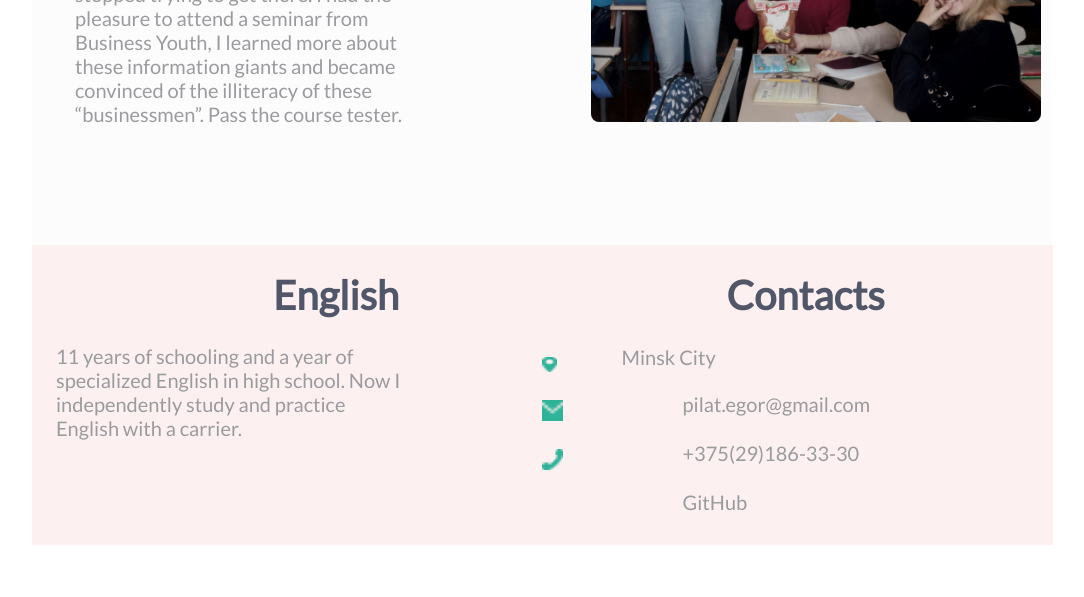
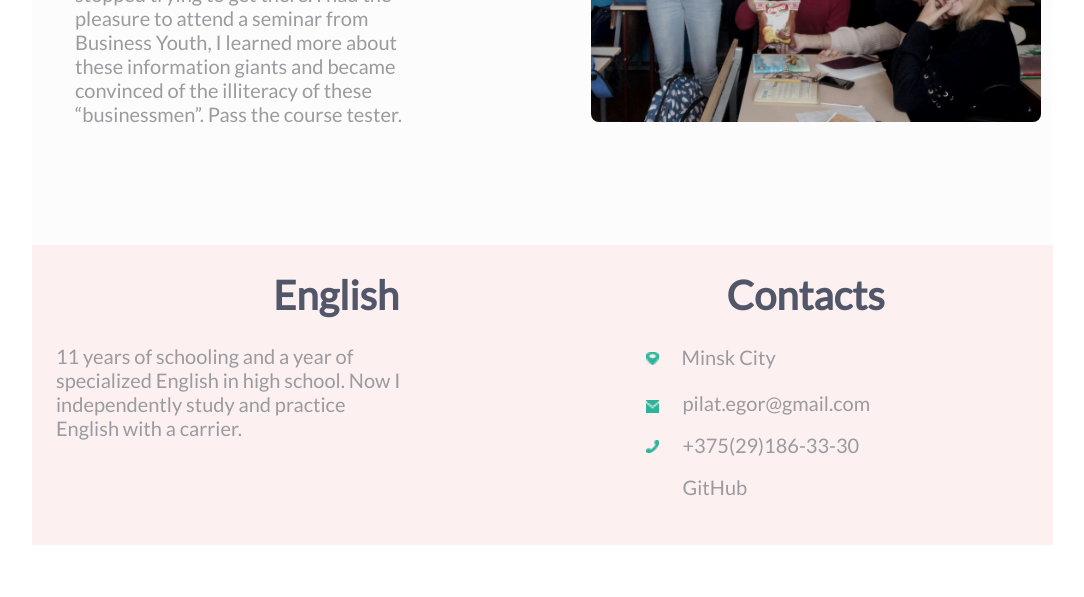
Before and after one commit to Alcaher2007/rsschool-2019Q1-cv, a plain HTML site: page index.html in a window 1280 px wide. Shown: the part 1879-2476 px from the top of the page, without its empty margins (98-1182 px from the left). Drawn offline with Linux system fonts and the light colour scheme; a web font is replaced by a local one.

Commit message:
fix: fix bug of id

```diff
--- a/index.html
+++ b/index.html
@@ -63,11 +63,11 @@
 		<section class="Contacts">
 			<h7 id="Cont">Contacts</h7>
 			<p>Minsk City</p>
-			<img src="location1X.png" width="15" height="15" alt="location">
+			<img src="location1X.png" width="13" height="13" alt="location">
 			<a href="pilat.egor@gmail.com">pilat.egor@gmail.com</a>
-			<img src="mail1X.png" width="21" height="21" alt="mail">
+			<img src="mail1X.png" width="13" height="13" alt="mail">
 			<a href="tel:+375291863330">+375(29)186-33-30</a>
-			<img src="phone1X.png" width="21" height="21" alt="phone">
+			<img src="phone1X.png" width="13" height="13" alt="phone">
 			<a href="https://github.com/Alcaher2007">GitHub</a>
 		</section>
 	</footer>
--- a/styles.css
+++ b/styles.css
@@ -308,5 +308,23 @@ h6
 	color: #9A9B9F;
 	position: relative;
 	top: 32px;
-    left: 80px;
+    left: 140px;
  }
+ img[alt="location"]
+ {
+position: relative;
+	top: -6px;
+    left: 104px;
+ }
+img[alt="mail"]
+{
+position: relative;
+	top: 0px;
+    left: 104px;
+ }
+img[alt="phone"]
+ {
+position: relative;
+	top: -2px;
+    left: 104px;
+ }
```
